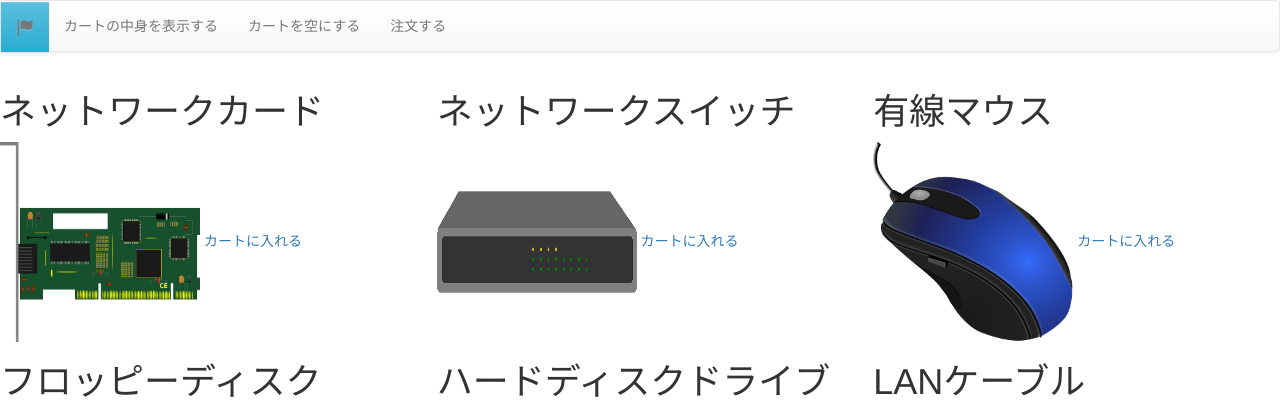
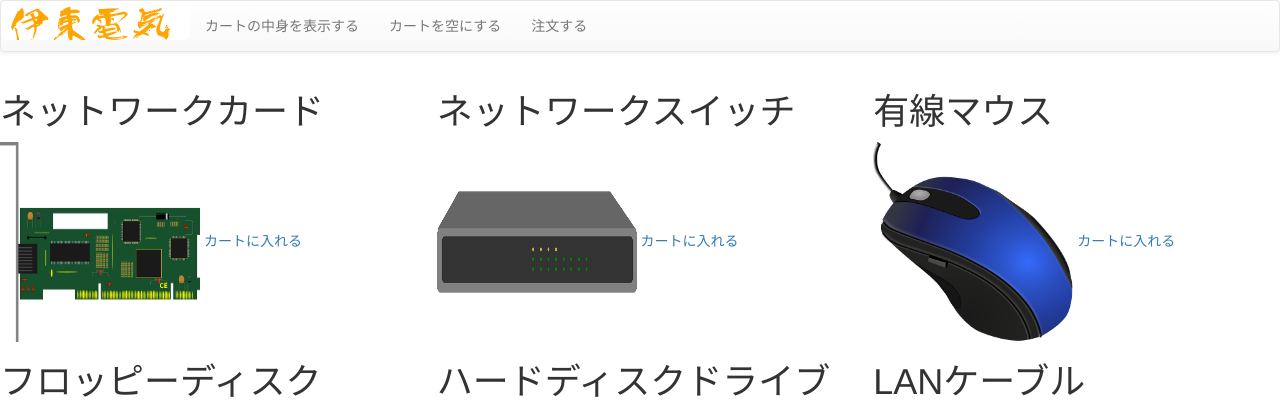
Before and after one commit to gtmh/ito-denki, a Django app: page /ec/list/ in a window 1280 px wide. Shown: the top 407 px of the page. Run offline with Django 3.2, Linux system fonts and the light colour scheme; data comes from the database, SQL or seed files in the repository; some libraries are stand-ins or nearby versions.

Commit message:
ロゴ画像を設置

```diff
--- a/app/ecommerce/templates/cart_list.html
+++ b/app/ecommerce/templates/cart_list.html
@@ -5,7 +5,7 @@
 <script src="{% static 'js/bootstrap.min.js' %}"></script>
 <nav class="navbar navbar-default">
   <div class="navbar-header">
-    <a class="navbar-brand glyphicon glyphicon-flag btn-info" href="#"></a>
+    <a href="#"><img class="img-rounded" src="/static/ito_denki_kanji.png"></a>
     <button type="button" class="navbar-toggle" data-toggle="collapse" data-target="#gnavi">
       <span class="sr-only">メニュー</span>
       <span class="icon-bar"></span>
--- a/app/ecommerce/templates/order.html
+++ b/app/ecommerce/templates/order.html
@@ -5,7 +5,7 @@
 <script src="{% static 'js/bootstrap.min.js' %}"></script>
 <nav class="navbar navbar-default">
   <div class="navbar-header">
-    <a class="navbar-brand glyphicon glyphicon-flag btn-info" href="#"></a>
+    <a href="#"><img class="img-rounded" src="/static/ito_denki_kanji.png"></a>
     <button type="button" class="navbar-toggle" data-toggle="collapse" data-target="#gnavi">
       <span class="sr-only">メニュー</span>
       <span class="icon-bar"></span>
--- a/app/ecommerce/templates/order_complete.html
+++ b/app/ecommerce/templates/order_complete.html
@@ -5,7 +5,7 @@
 <script src="{% static 'js/bootstrap.min.js' %}"></script>
 <nav class="navbar navbar-default">
   <div class="navbar-header">
-    <a class="navbar-brand glyphicon glyphicon-flag btn-info" href="#"></a>
+    <a href="#"><img class="img-rounded" src="/static/ito_denki_kanji.png"></a>
     <button type="button" class="navbar-toggle" data-toggle="collapse" data-target="#gnavi">
       <span class="sr-only">メニュー</span>
       <span class="icon-bar"></span>
--- a/app/ecommerce/templates/product_list.html
+++ b/app/ecommerce/templates/product_list.html
@@ -5,7 +5,7 @@
 <script src="{% static 'js/bootstrap.min.js' %}"></script>
 <nav class="navbar navbar-default">
   <div class="navbar-header">
-    <a class="navbar-brand glyphicon glyphicon-flag btn-info" href="#"></a>
+    <a href="#"><img class="img-rounded" src="/static/ito_denki_kanji.png"></a>
     <button type="button" class="navbar-toggle" data-toggle="collapse" data-target="#gnavi">
       <span class="sr-only">メニュー</span>
       <span class="icon-bar"></span>
```
Also changed, not shown: app/static/ito_denki_kanji.png.
